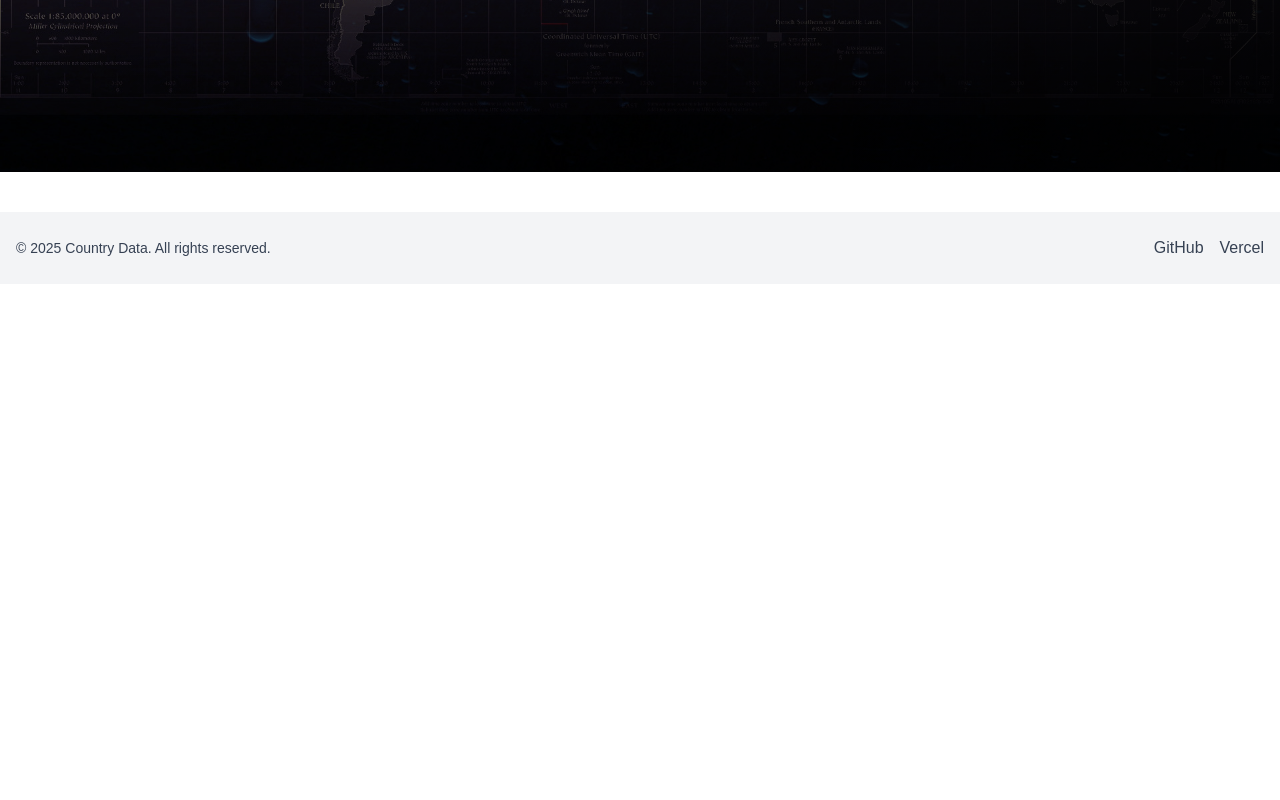
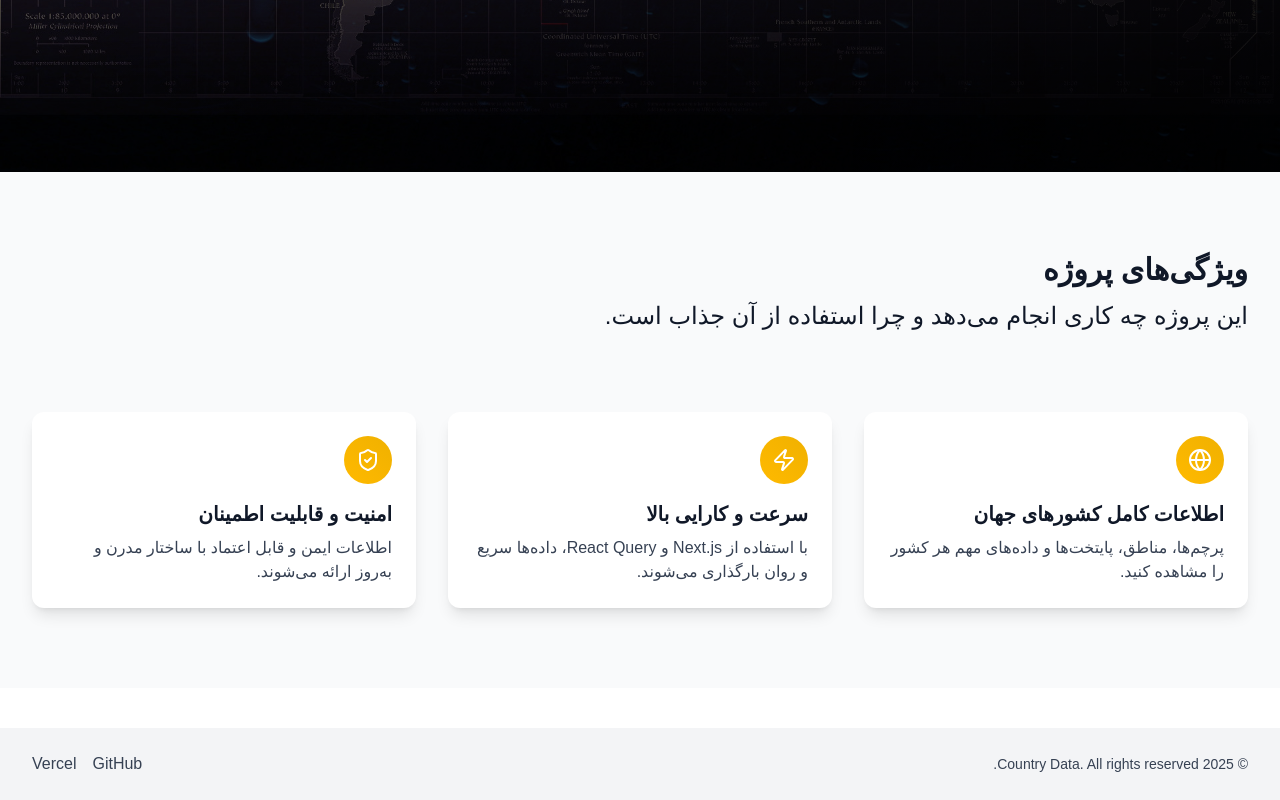
Before and after one commit to arwinghaderi/Country-Data-, a Next.js app: page / in a window 1280 px wide. Shown: the part 700-1500 px from the top of the page. Before the commit the page ends 984 px from the top, so only its background shows below. Built offline with nearby package versions, Linux system fonts and the light colour scheme.

Commit message:
feat(features): add project features section with animated cards

```diff
--- a/src/app/globals.css
+++ b/src/app/globals.css
@@ -10,7 +10,46 @@
   --font-mono: monospace;
 }
 
+@utility container {
+  margin-right: auto;
+  margin-left: auto;
 
+
+  max-width: 100%;
+
+  padding-right: 16px;
+  padding-left: 16px;
+
+  @media (min-width: 576px) {
+    max-width: calc(576px - 32px);
+  }
+
+  @media (max-width: 576px) {
+    max-width: calc(576px - 32px);
+  }
+
+  @media (min-width: 640px) {
+    max-width: calc(640px - 32px);
+  }
+
+  @media (min-width: 768px) {
+    max-width: calc(768px - 32px);
+
+  }
+
+  @media (min-width: 1024px) {
+    max-width: calc(1024px - 32px);
+  }
+
+  @media (min-width: 1280px) {
+    max-width: calc(1280px - 32px);
+    /* 96% of 1280px + 4px padding */
+  }
+
+  @media (min-width: 1440px) {
+    max-width: calc(1440px - 32px);
+  }
+}
 
 @media (prefers-color-scheme: dark) {
   :root {
@@ -23,4 +62,5 @@ body {
   background-color: var(--background);
   color: var(--foreground);
   font-family: var(--font-sans);
+  direction: rtl;
 }
--- a/src/app/page.tsx
+++ b/src/app/page.tsx
@@ -1,9 +1,11 @@
 import Image from 'next/image'
 import HeroTitle from '@/components/Landing/HeroTitle/HeroTitle'
+import FeatureSection from '../components/Landing/FeatureSection/FeatureSection'
 
 export default function Home() {
   return (
-    <section className="relative min-h-screen flex items-center justify-end overflow-hidden">
+    <>
+      <section className="relative min-h-screen flex items-center justify-start overflow-hidden">
         <Image
           src="/world-map.jpg"
           alt="World Map"
@@ -18,5 +20,9 @@ export default function Home() {
           <HeroTitle />
         </div>
       </section>
+      <section>
+          <FeatureSection />
+      </section>
+    </>
   )
 }
--- /dev/null
+++ b/src/components/Landing/FeatureSection/FeatureSection.tsx
@@ -0,0 +1,62 @@
+'use client'
+
+import { Zap, Globe, ShieldCheck } from 'lucide-react'
+import { motion } from 'framer-motion'
+import SectionHeader from '../../module/sectionHeader/sectionHeader'
+
+const features = [
+  {
+    icon: <Globe className="h-6 w-6" />,
+    title: 'اطلاعات کامل کشورهای جهان',
+    description:
+      'پرچم‌ها، مناطق، پایتخت‌ها و داده‌های مهم هر کشور را مشاهده کنید.',
+  },
+  {
+    icon: <Zap className="h-6 w-6" />,
+    title: 'سرعت و کارایی بالا',
+    description:
+      'با استفاده از Next.js و React Query، داده‌ها سریع و روان بارگذاری می‌شوند.',
+  },
+  {
+    icon: <ShieldCheck className="h-6 w-6" />,
+    title: 'امنیت و قابلیت اطمینان',
+    description:
+      'اطلاعات ایمن و قابل اعتماد با ساختار مدرن و به‌روز ارائه می‌شوند.',
+  },
+]
+
+export default function FeatureSection() {
+  return (
+    <section className="py-20 bg-gray-50 dark:bg-gray-900 text-gray-900 dark:text-gray-100 px-4">
+      <div className=" w-full  flex items-center justify-start text-right mb-12">
+        <SectionHeader
+          title="ویژگی‌های پروژه"
+          dec="این پروژه چه کاری انجام می‌دهد و چرا استفاده از آن جذاب است."
+          center={false}
+        />
+      </div>
+      <div className="container">
+        <div className=" grid grid-cols-1 md:grid-cols-3 gap-8">
+          {features.map((feature, index) => (
+            <motion.div
+              key={feature.title}
+              initial={{ opacity: 0, y: 40 }}
+              whileInView={{ opacity: 1, y: 0 }}
+              viewport={{ once: true, amount: 0.3 }}
+              transition={{ duration: 0.6, delay: index * 0.2 }}
+              className="bg-white dark:bg-gray-800 rounded-xl shadow-lg p-6 hover:shadow-2xl hover:-translate-y-2 transition-all duration-300 text-right"
+            >
+              <div className="flex items-center justify-center w-12 h-12 mb-4 bg-gradient-to-tr from-amber-400 to-yellow-500 text-white rounded-full ml-auto">
+                {feature.icon}
+              </div>
+              <h3 className="text-xl font-semibold mb-2">{feature.title}</h3>
+              <p className="text-gray-700 dark:text-gray-300">
+                {feature.description}
+              </p>
+            </motion.div>
+          ))}
+        </div>
+      </div>
+    </section>
+  )
+}
--- a/src/components/Landing/modeToggle/modeToggle.tsx
+++ b/src/components/Landing/modeToggle/modeToggle.tsx
@@ -57,7 +57,6 @@ export function ModeToggle() {
               <Loader2 className="h-5 w-5 text-gray-500 dark:text-gray-400 animate-spin" />
             </motion.div>
           ) : (
-            // 🌗 آیکن تم فعلی پس از آماده‌شدن
             <motion.div
               key={activeTheme}
               initial={{ rotate: -90, opacity: 0, scale: 0.6 }}
@@ -79,7 +78,7 @@ export function ModeToggle() {
             animate={{ opacity: 1, y: 0 }}
             exit={{ opacity: 0, y: -10 }}
             transition={{ duration: 0.2 }}
-            className="absolute right-0 mt-3 w-44 rounded-2xl
+            className="absolute left-0 mt-3 w-44 rounded-2xl
               bg-white/95 dark:bg-gray-900/90
               backdrop-blur-md
               shadow-2xl border border-gray-200 dark:border-gray-700
--- /dev/null
+++ b/src/components/module/sectionHeader/sectionHeader.tsx
@@ -0,0 +1,50 @@
+import { memo } from 'react'
+import Link from 'next/link'
+
+interface SectionHeaderProps {
+  title: string
+  dec?: string
+  center: boolean
+  btnTitle?: string
+  btnHref?: string
+}
+
+const SectionHeader: React.FC<SectionHeaderProps> = memo(
+  ({ title, dec, center, btnTitle, btnHref }) => {
+    return (
+      <>
+        <div className="container">
+          <div className="w-full mb-5 md:mb-8">
+            <div
+              className={`flex  flex-col  gap-3  justify-center ${
+                center ? ' items-center ' : ' items-start'
+              }   text-sm  md:text-32 text-Gray-35 `}
+            >
+              <div
+                className={` w-full  h-auto flex items-center  ${
+                  center ? ' justify-center' : ' justify-between '
+                } `}
+              >
+                <h3 className="  font-extrabold text-3xl   ">{title}</h3>
+                {btnTitle ? (
+                  <Link
+                    className={
+                      ' text-secondary transition-all duration-300 hover:text-primary  text-xs md:text-lg'
+                    }
+                    href={`${btnHref}`}
+                  >
+                    {btnTitle}
+                  </Link>
+                ) : (
+                  ''
+                )}
+              </div>
+              {dec ? <h5 className=" text-xs lg:text-2xl"> {dec}</h5> : ''}
+            </div>
+          </div>
+        </div>
+      </>
+    )
+  }
+)
+export default SectionHeader
```
Lines whose indentation alone changed are shown as unchanged.
